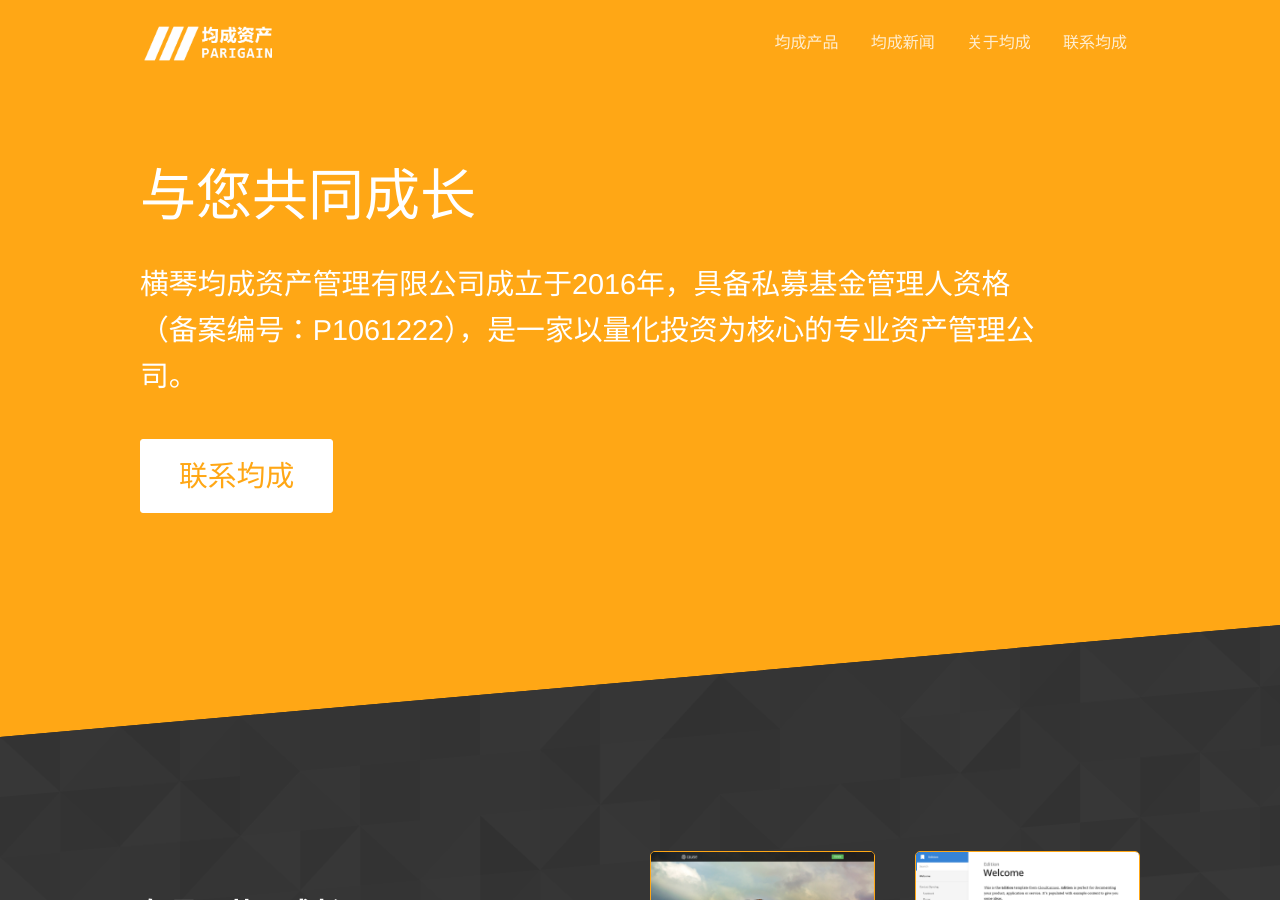
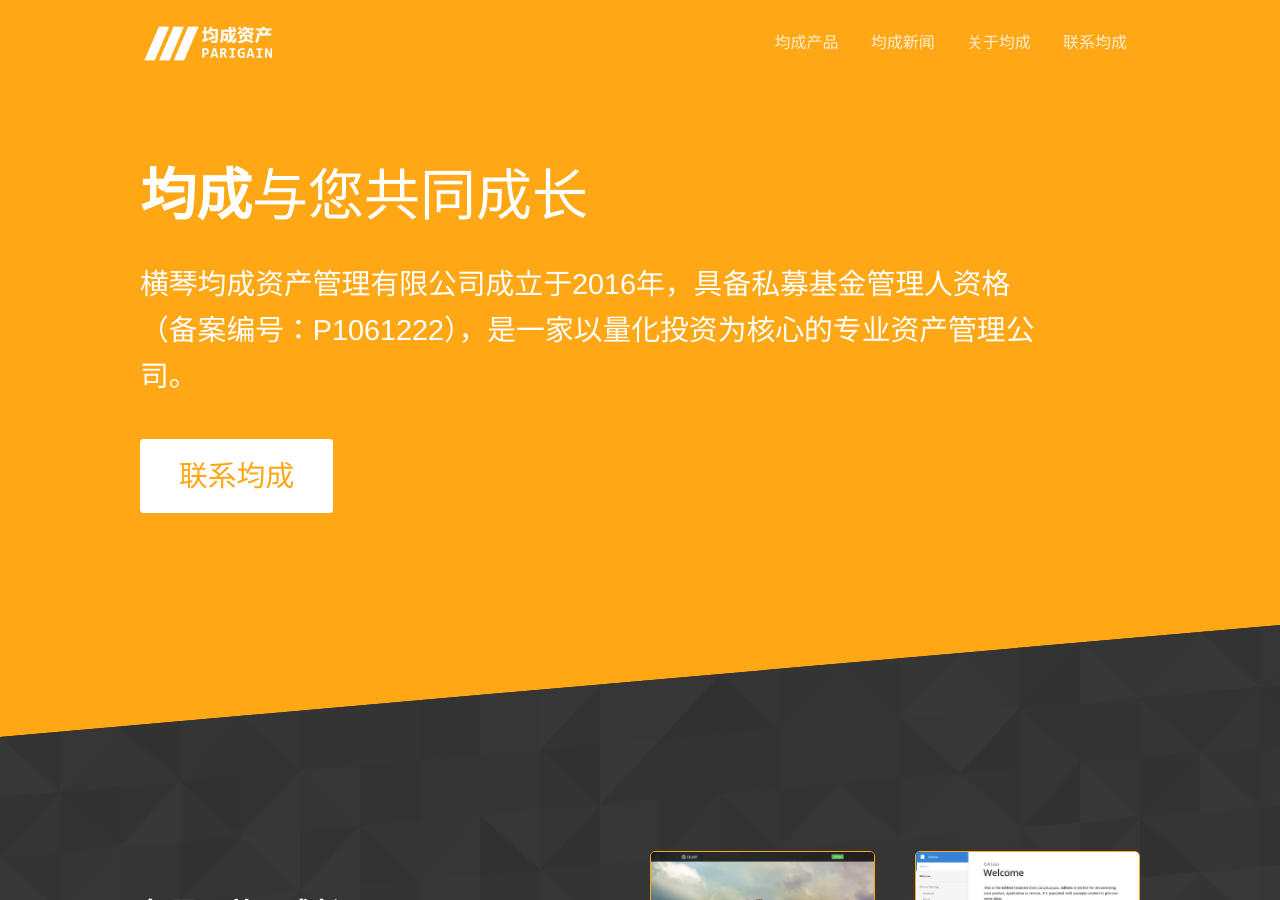
Before and after one commit to lava2000/parigain, a Jekyll site: the page built from index.html, in a window 1280 px wide and 900 px high. Built offline with Jekyll 4.4.1, drawn with Linux system fonts in a browser that asks for light colours.

Commit message:
Update index.html

```diff
--- a/index.html
+++ b/index.html
@@ -4,7 +4,7 @@
 
 <section class="hero diagonal">
 	<div class="container">
-		<h2 class="editable">与您共同成长</h2>
+		<h2 class="editable"><strong>均成</strong>与您共同成长</h2>
 		<p class="subtext editable">横琴均成资产管理有限公司成立于2016年，具备私募基金管理人资格（备案编号：P1061222），是一家以量化投资为核心的专业资产管理公司。</p>
 		<p><a class="button alt" href="{{ site.baseurl }}/contact/">联系均成</a></p>
 	</div>
```
